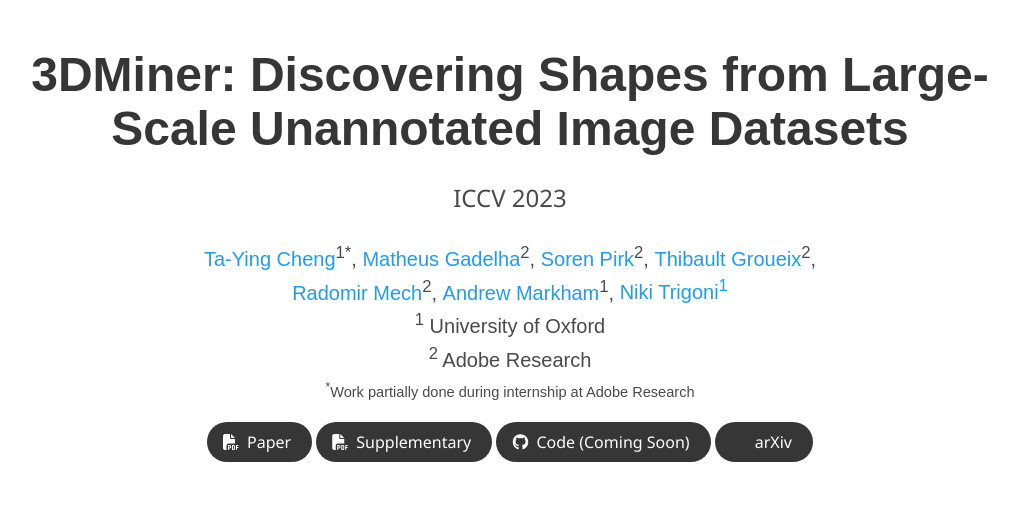
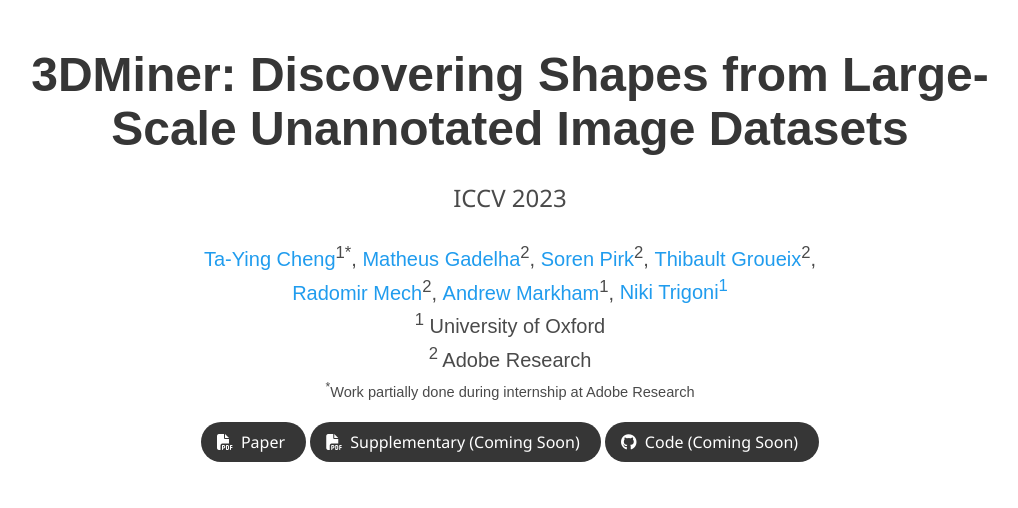
Before and after one commit to ttchengab/3dminerOfficial, a plain HTML site: page index.html in a window 1280 px wide. Shown: the top 508 px of the page, without its empty margins (130-1148 px from the left). Drawn offline with nearby package versions, Linux system fonts and the light colour scheme; some icons are missing; a web font is replaced by a local one.

Commit message:
Update index.html

```diff
--- a/index.html
+++ b/index.html
@@ -86,7 +86,7 @@
                     <div class="publication-links">
                          <!-- Arxiv PDF link -->
                       <span class="link-block">
-                        <a href="https://arxiv.org/pdf/<ARXIV PAPER ID>.pdf" target="_blank"
+                        <a href="https://openaccess.thecvf.com/content/ICCV2023/html/Cheng_3DMiner_Discovering_Shapes_from_Large-Scale_Unannotated_Image_Datasets_ICCV_2023_paper.html" target="_blank"
                         class="external-link button is-normal is-rounded is-dark">
                         <span class="icon">
                           <i class="fas fa-file-pdf"></i>
@@ -102,7 +102,7 @@
                       <span class="icon">
                         <i class="fas fa-file-pdf"></i>
                       </span>
-                      <span>Supplementary</span>
+                      <span>Supplementary (Coming Soon)</span>
                     </a>
                   </span>
 
@@ -118,7 +118,7 @@
                 </span>
 
                 <!-- ArXiv abstract Link -->
-                <span class="link-block">
+<!--                 <span class="link-block">
                   <a href="https://arxiv.org/abs/<ARXIV PAPER ID>" target="_blank"
                   class="external-link button is-normal is-rounded is-dark">
                   <span class="icon">
@@ -126,7 +126,7 @@
                   </span>
                   <span>arXiv</span>
                 </a>
-              </span>
+              </span> -->
             </div>
           </div>
         </div>
```
